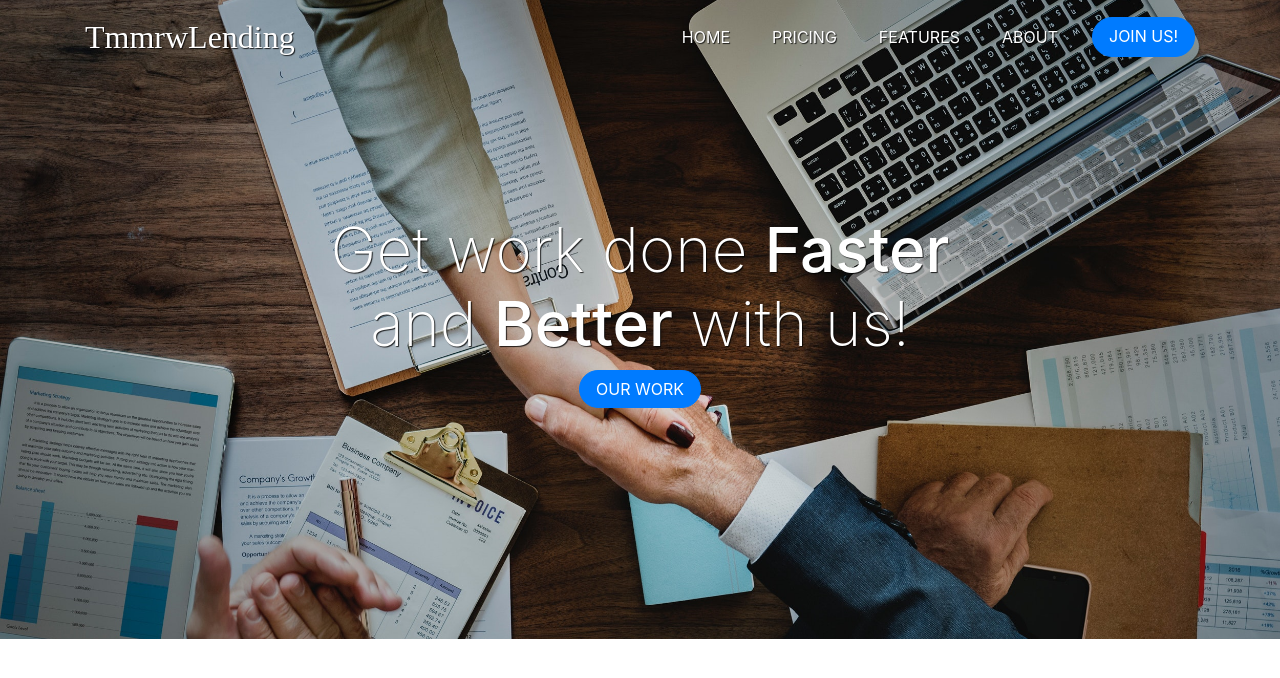
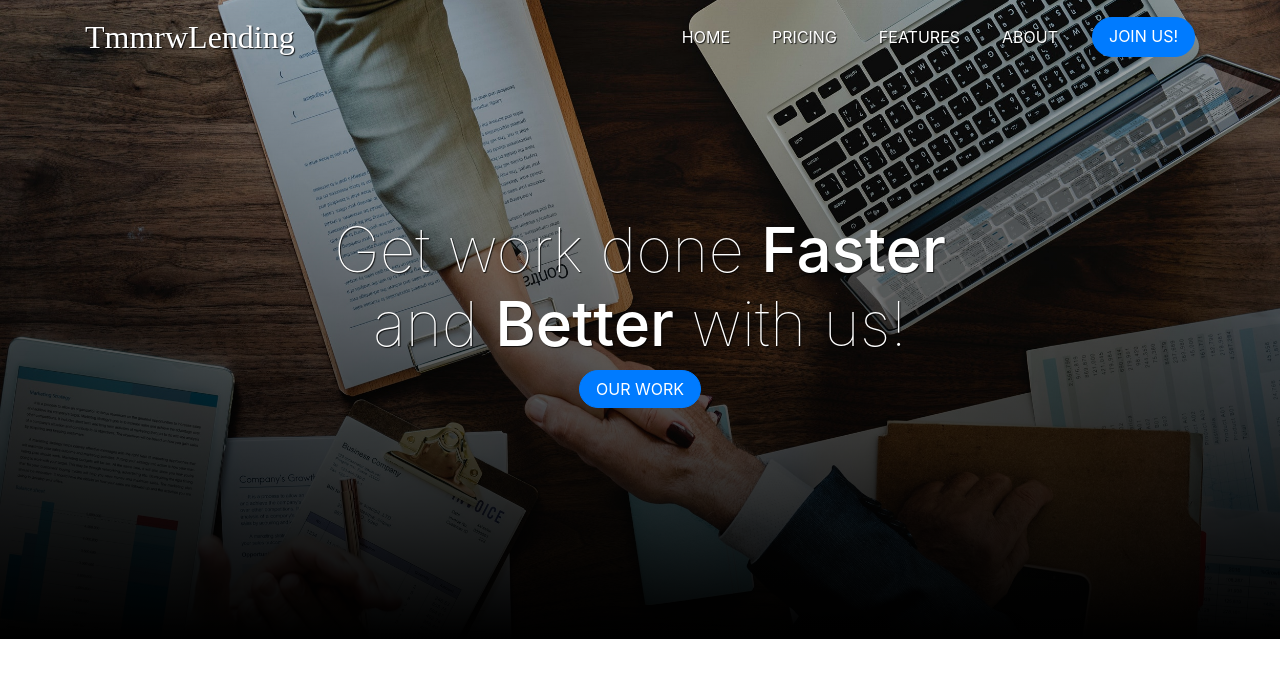
Before and after one commit to coderaulia/landing-page-training, a plain HTML site: page index.html in a window 1280 px wide. Drawn offline with nearby package versions, Linux system fonts and the light colour scheme; a web font is replaced by a local one.

Commit message:
adding gradient to jumbotron, project paused...

```diff
--- a/style.css
+++ b/style.css
@@ -1,3 +1,8 @@
+.navbar {
+  position: relative;
+  z-index: 1;
+}
+
 .navbar-brand {
   font-family: Viga;
   font-size: 32px;
@@ -16,19 +21,34 @@
   background-image: url(img/jumbotron-bg.jpg);
   background-size: cover;
   height: 540px;
+  position: relative;
 }
 
 .jumbotron .display-4 {
   color: white;
-  text-align: center;
   margin-top: 150px;
-  font-weight: 200;
+  font-weight: 100;
   font-size: 38px;
   text-shadow: 1px 1px 1px rgba(0,0,0,0.8);
 }
 
 .jumbotron .display-4 span {
   font-weight: 500;
+}
+
+.jumbotron::after {
+  content: "";
+  display: block;
+  width: 100%;
+  height: 100%;
+  position: absolute;
+  bottom: 0;
+  background-image: linear-gradient(to top, rgba(0,0,0,1), rgba(0,0,0,0));
+}
+
+.jumbotron .container {
+  z-index: 1;
+  position: relative;
 }
 
 /* desktop size version only  */
```
